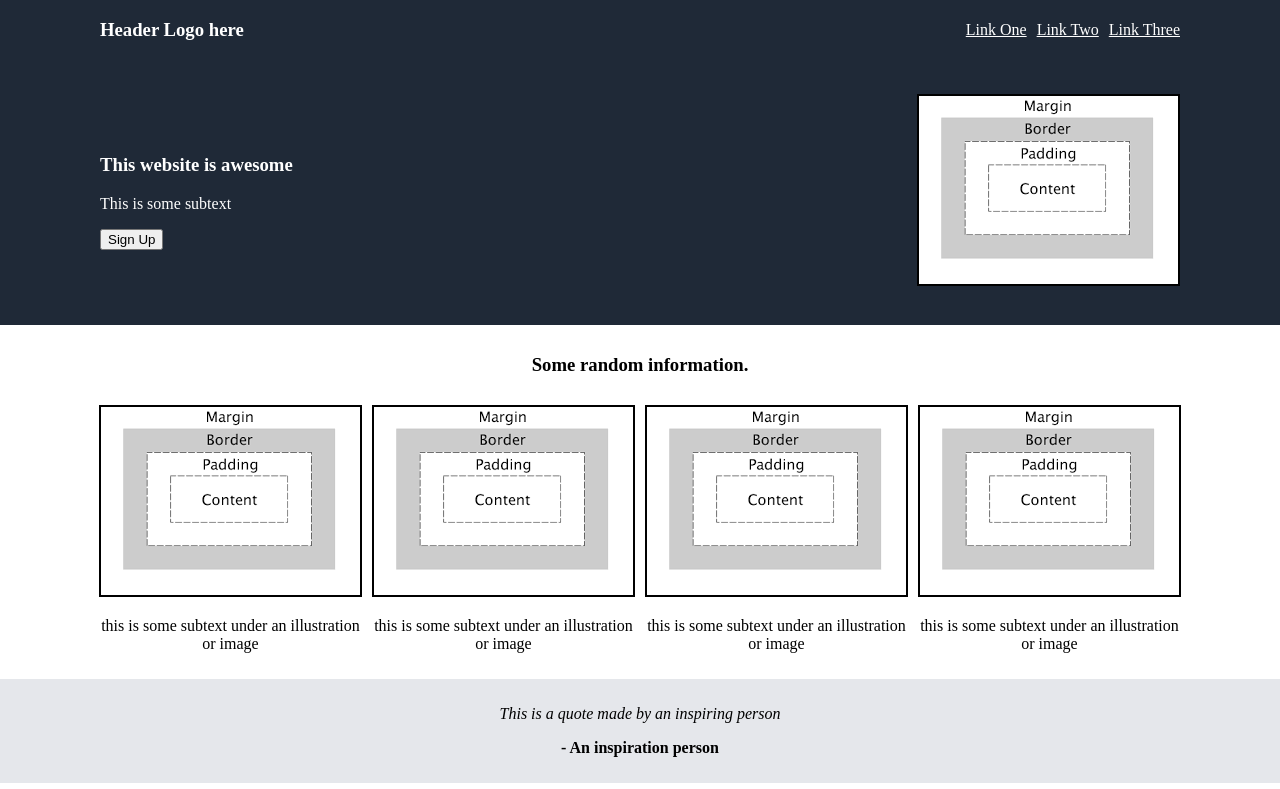
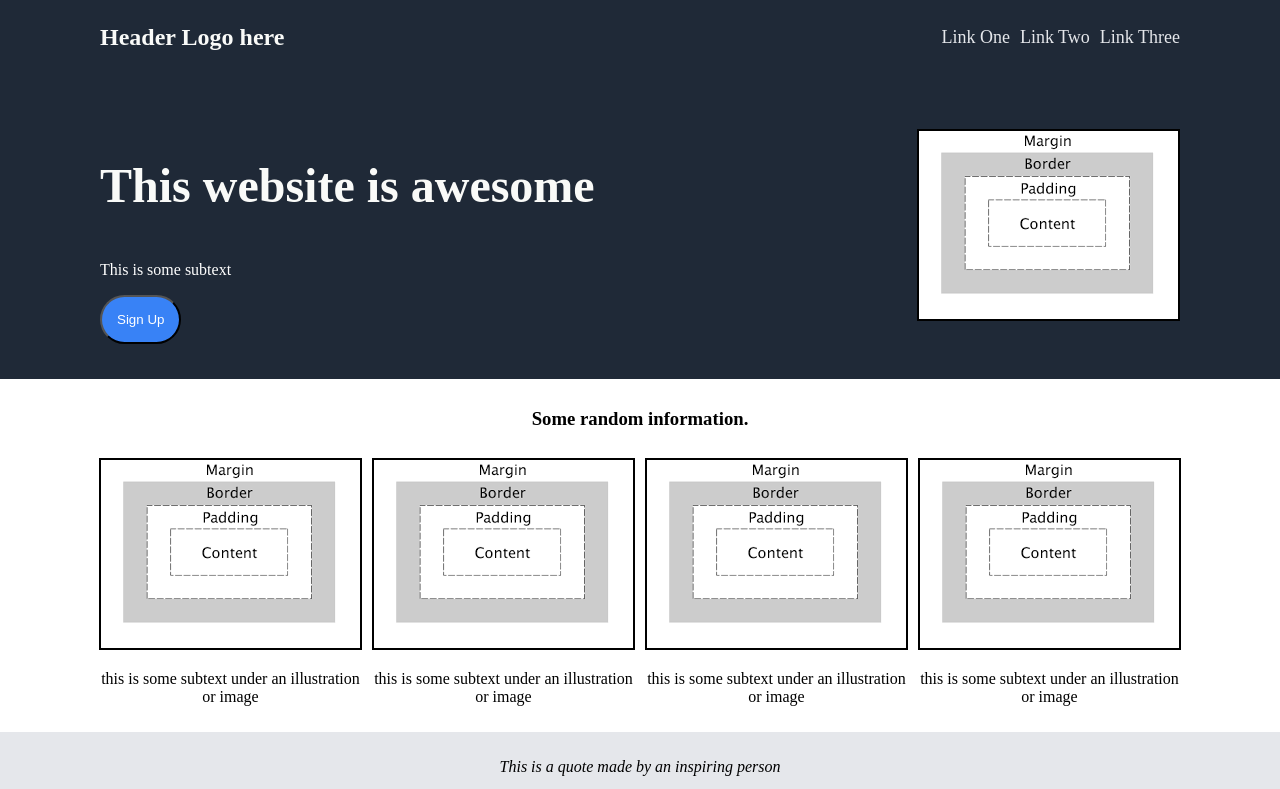
Before and after one commit to zdodson21/landing-page, a plain HTML site: page index.html in a window 1280 px wide. Shown: the top 789 px of the page. Drawn offline with Linux system fonts and the light colour scheme.

Commit message:
Final product (for now): modified buttons to look better

```diff
--- a/index.html
+++ b/index.html
@@ -7,20 +7,33 @@
     <meta description="My landing page project">
     <title>My Landing Page</title>
     <link rel="stylesheet" href="css/style.css">
+    <style>
+        a {
+            color: #E5E7EB;
+            font-size: 18px;
+            text-decoration: none;
+        }
+        button  {
+            background-color: #3882f6;
+            border-radius: 25px;
+            padding: 15px;
+            color: white;
+        }
+    </style>
 </head>
 <body>
     <header>
         <div class="header">
-            <h3 class="left-header">Header Logo here</h3>
+            <h3 class="left-header" style="font-size: 24px; color: #F9FAF8;">Header Logo here</h3>
             <nav class="right-header">
-                <a href="" style="color: white">Link One</a>
-                <a href="" style="color: white;">Link Two</a>
-                <a href="" style="color: white">Link Three</a>
+                <a href="">Link One</a>
+                <a href="">Link Two</a>
+                <a href="">Link Three</a>
             </nav>
         </div>
         <div class="below-header">
             <div class="left-below-header">
-                <h3>This website is awesome</h3>
+                <h3 style="font-size: 48px; font-weight: bolder; color: #F9FAF8;">This website is awesome</h3>
                 <p>This is some subtext</p>
                 <button>Sign Up</button>
             </div>
@@ -62,7 +75,7 @@
                     <p>Sign up for our product by clicking that button right over there!</p>
                 </div>
                 <div class="right-sign-up">
-                    <button>Sign up</button>
+                    <button style="border-color: white;">Sign up</button>
                 </div>
             </div>
         </div>
```
Also changed, not shown: css/style.css (+5 -3 lines).
